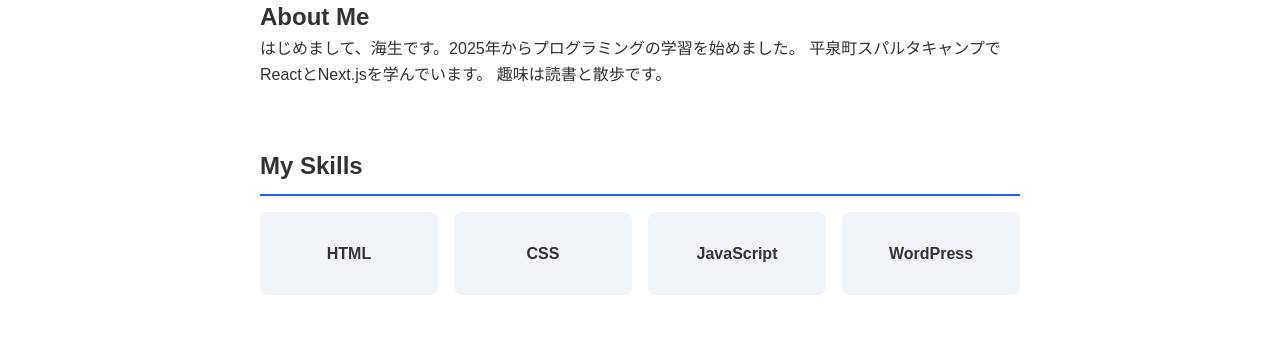
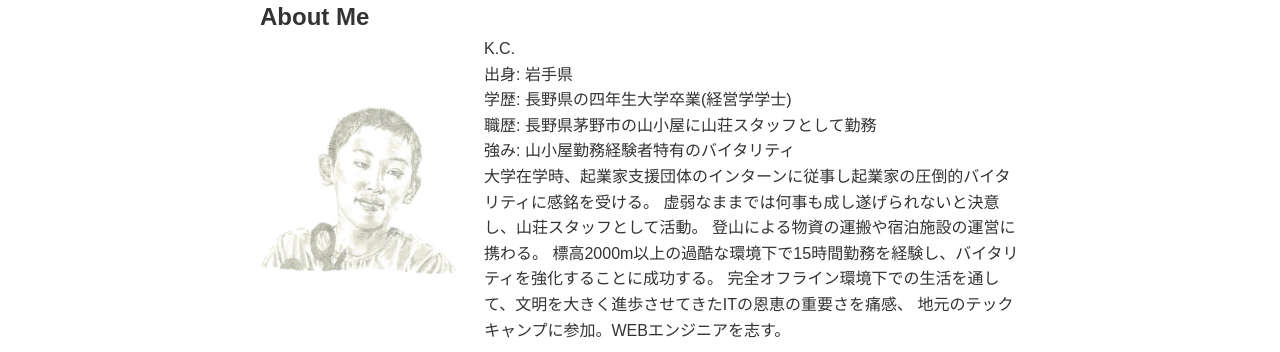
Before and after one commit to kiteranodon/week1_homework, a plain HTML site: page index.html in a window 1280 px wide. Shown: the part 377-729 px from the top of the page. Drawn offline with Linux system fonts and the light colour scheme.

Commit message:
about me 変更

```diff
--- a/index.html
+++ b/index.html
@@ -32,11 +32,21 @@
     <main class="container">
         <section id="about" class="ection">
             <h2>About Me</h2>
-            <p>
-                はじめまして、海生です。2025年からプログラミングの学習を始めました。
-                平泉町スパルタキャンプでReactとNext.jsを学んでいます。
-                趣味は読書と散歩です。
-            </p>
+            <div class="about-content">
+                <img src="img/me.png" alt="海生の写真" class="about-image">
+                <div class="about-text">
+                    <p>K.C.</p>
+                    <p>出身: 岩手県</p>
+                    <p>学歴: 長野県の四年生大学卒業(経営学学士)</p>
+                    <p>職歴: 長野県茅野市の山小屋に山荘スタッフとして勤務</p>
+                    <p>強み: 山小屋勤務経験者特有のバイタリティ</p>
+                    <p>大学在学時、起業家支援団体のインターンに従事し起業家の圧倒的バイタリティに感銘を受ける。
+                    虚弱なままでは何事も成し遂げられないと決意し、山荘スタッフとして活動。
+                    登山による物資の運搬や宿泊施設の運営に携わる。
+                    標高2000m以上の過酷な環境下で15時間勤務を経験し、バイタリティを強化することに成功する。
+                    完全オフライン環境下での生活を通して、文明を大きく進歩させてきたITの恩恵の重要さを痛感、
+                    地元のテックキャンプに参加。WEBエンジニアを志す。</p>
+                </div>
         </section>
 
         <section id="skills" class="section">
--- a/style.css
+++ b/style.css
@@ -83,7 +83,20 @@ body {
     border-bottom: 2px solid #2563eb;
 }
 
-/* スキル一覧：カードを横並び（Flexbox 2箇所目） */
+/* About me：画像と文章（Flexbox 2箇所目） */
+.about-content {
+    display: flex;
+    gap: 24px;
+    align-items: center;
+}
+
+.about-image {
+    width: 200px;
+    flex-shrink: 0;
+    border-radius: 8px;
+}
+
+/* スキル一覧：カードを横並び（Flexbox 3箇所目） */
 .skill-list {
     display: flex;
     gap: 16px;
```
